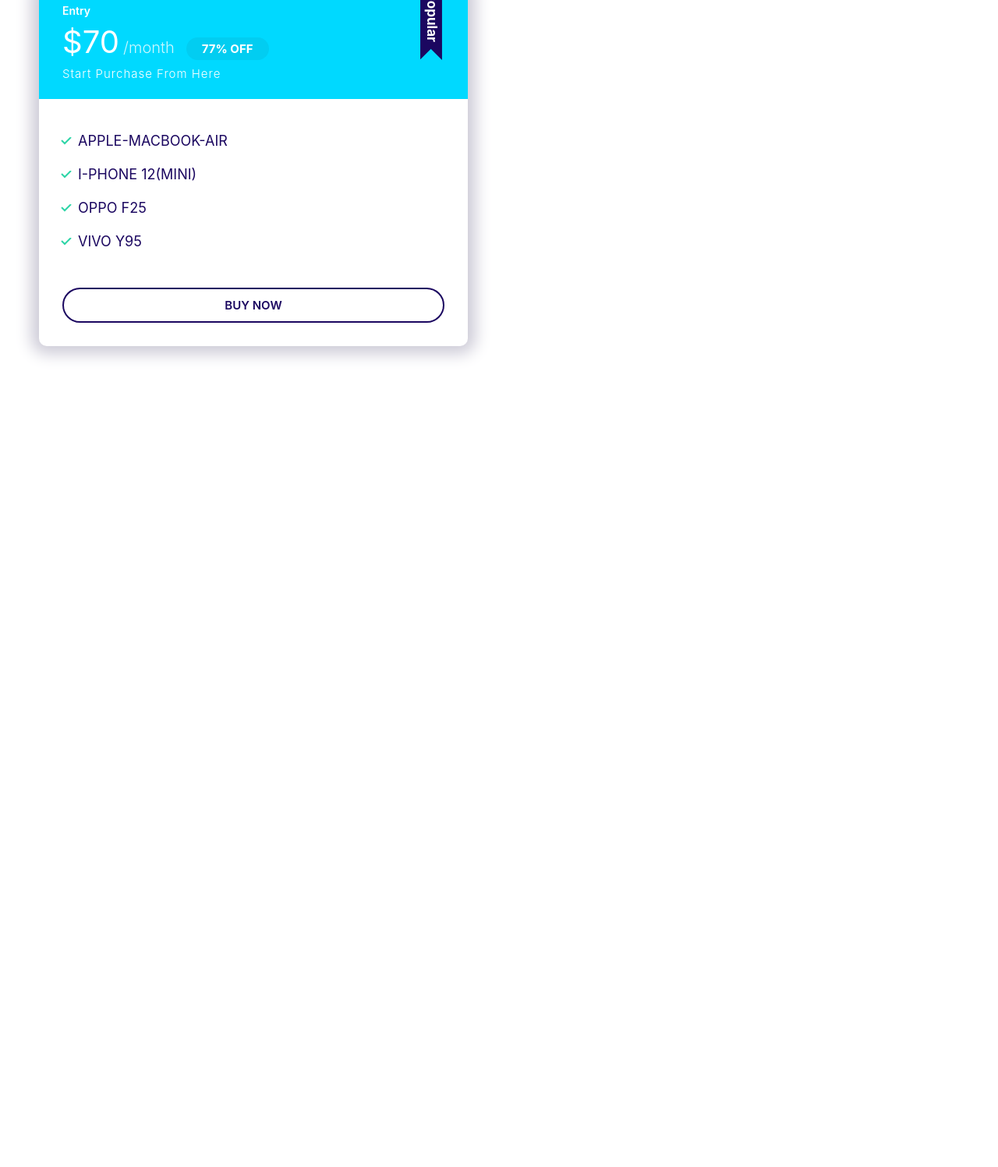
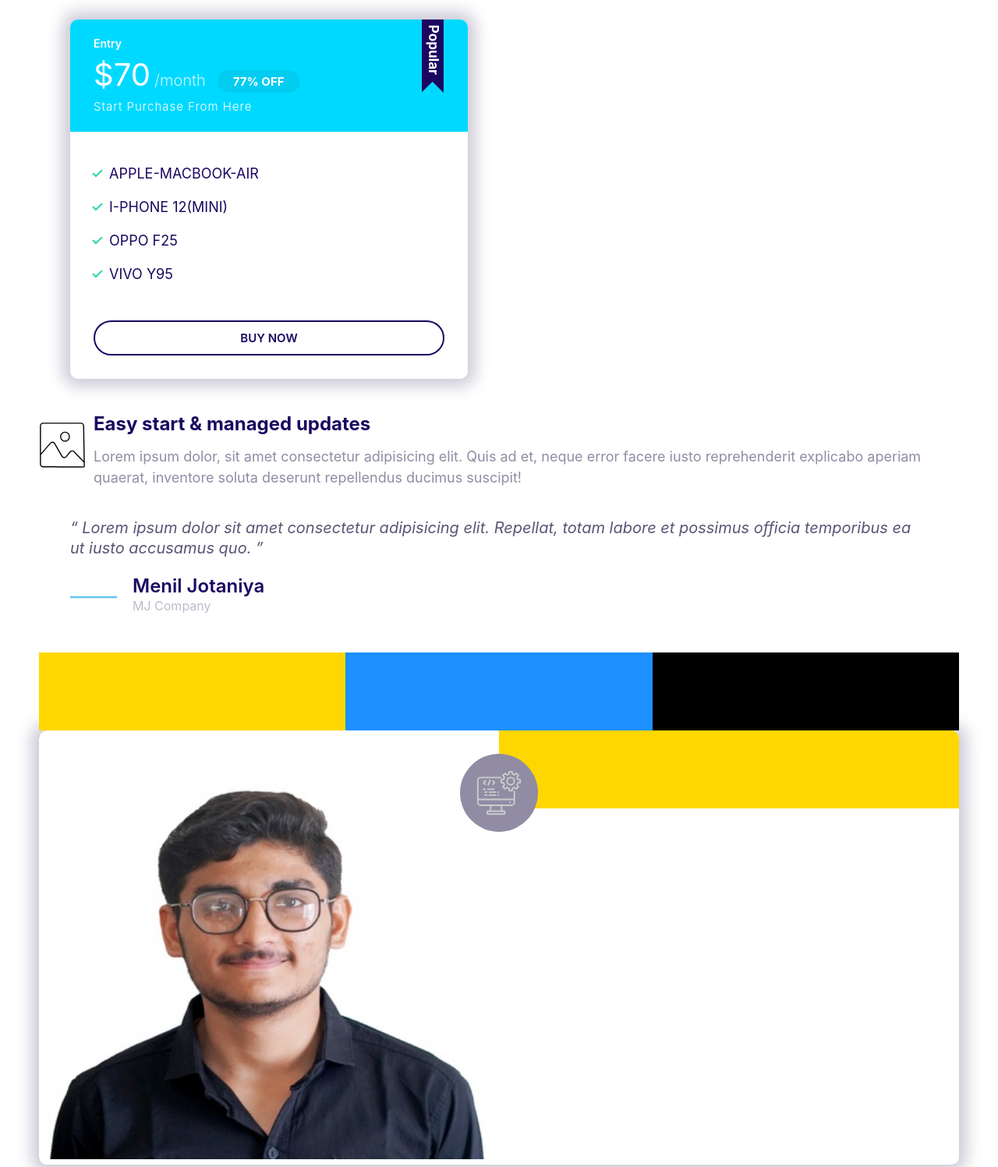
Before and after one commit to menil-nxt/nxt_repo, a plain HTML site: page index.html in a window 1280 px wide. Shown: the part 706-2203 px from the top of the page at 78% size. Before the commit the page ends 1200 px from the top, so only its background shows below. Drawn offline with Linux system fonts and the light colour scheme; a web font is replaced by a local one.

Commit message:
Add new fils

```diff
--- a/css/style.css
+++ b/css/style.css
@@ -4,6 +4,7 @@
     --color-accent:#ff3400;
     --color-headings:#1b0760;
     --color-body:#918ca4;
+    --color-body-darker:#5c5577;
     --color-border:#ccc;
     --border-radius:35px;
 }
@@ -164,12 +165,16 @@
 /* Icons */
 
 .icon{
-    width: 40px;
-    height: 40px;
+    width: 60px;
+    height: 60px;
 }
 
 .icon--primary{
     fill:var(--color-primary);
+}
+
+.icon--white{
+    fill: #ccc;
 }
 
 .icon-container{
@@ -180,6 +185,7 @@
     display: inline-flex;
     justify-content: center;
     align-items: center;
+    padding:-2px;
 }
 
 /* Buttons */
@@ -278,6 +284,10 @@
     margin: 4px;
 }
 
+.input-group .icon{
+    margin-bottom:-10px;
+}
+
 @media screen and (min-width:1024px){
     .input{
         font-size: 1.5rem;
@@ -371,3 +381,112 @@
         font-size: 1.5rem;
     }
 }
+/* Media */
+.media{
+    display: flex;
+}
+
+.media__title {
+    margin-top: 0;
+}
+
+.media__body {
+    padding-left: 10px;
+}
+
+.media__image{
+    margin-top: 1.5rem;
+}
+
+/* Quotes */
+
+.quote {
+    font-size: 3rem;
+    font-style: italic;
+    color: var(--color-body-darker);
+    line-height: 1.3;
+}
+
+.quote__text::before{
+    content: open-quote;
+}
+
+.quote__text::after{
+    content: close-quote;
+}
+
+.quote__author{
+    font-size: 3rem;
+    font-weight: 600;
+    font-style: normal;
+    margin-bottom: 0;
+}
+
+.quote__company{
+    opacity: 40%;
+    font-style: normal;
+}
+
+.quote__line{
+    position: relative;
+    bottom: 15px;
+    margin-right: 10px;
+}
+
+@media screen and (min-width:1024px) {
+    .quote{
+        font-size: 2rem;
+    }
+
+    .quote__author{
+        font-size: 2.4rem;
+    }
+
+    .quote__company{
+        font-size: 1.6rem;
+    }
+}
+
+/* Grids */
+
+.grid {
+    display: grid;
+}
+
+@media screen and (min-width: 768px) {
+    .grid--1x2{
+        grid-template-columns: repeat(2, 1fr);
+    }
+}
+
+@media screen and (min-width:1024px) {
+    .grid--1x3{
+        grid-template-columns: repeat(3, 1fr);
+    }
+}
+
+/* Testimonial */
+
+.menil {
+    padding: 3rem;
+}
+.menil__img{
+    position: relative;
+}
+
+.menil__img > img{
+    width: 100%;
+    background-color: #5c5577;
+}
+
+.menil__img > .icon-container{
+    position: absolute;
+    width: 100px;
+    height: 100px;
+    top: 3rem;
+    right: -50px;
+}
+
+.icon-container--body{
+    background: var(--color-body);
+}
--- a/index.html
+++ b/index.html
@@ -11,7 +11,7 @@
     <link rel="stylesheet" href="/nxt_repo/css/style.css" />
     <link rel="stylesheet" href="/nxt_repo/css/normalize.css" />
   </head>
-  <body>
+  <body style="padding: 5rem">
     <h1>Headind 1</h1>
     <h2>Headind 2</h2>
     <h3>Headind 3</h3>
@@ -24,16 +24,16 @@
       class="badge badge--primary /*(badge--small) you can appaly this class also*/"
       >10% OFF</span
     >
-    <span class="icon-container">
-      <svg class="icon icon--primary">
-        <use xlink:href="images/sprite.svg#clock"></use>
-      </svg>
-    </span>
     <button class="btn btn--primary btn--block">Buy Now</button>
     <a href="#" class="btn btn--secondry btn--block">Buy New</a>
     <a href="#" class="btn btn--outline btn--block">Buy New</a>
     <a href="#" class="btn btn--accent btn--block">Buy New</a>
     <div class="input-group">
+      <span class="icon-container">
+        <svg class="icon icon--primary">
+          <use xlink:href="images/sprite.svg#search"></use>
+        </svg>
+      </span>
       <input type="text" class="input" placeholder="Enter your name..." />
       <button class="btn btn--accent">Search</button>
     </div>
@@ -59,5 +59,57 @@
         </div>
       </div>
     </div>
+    <div class="media">
+      <div class="media__image">
+        <svg class="icon icon--primary">
+          <use xlink:href="images/sprite.svg#snap"></use>
+        </svg>
+      </div>
+      <div class="media__body">
+        <h3 class="media__title">Easy start & managed updates</h3>
+        <p>
+          Lorem ipsum dolor, sit amet consectetur adipisicing elit. Quis ad et,
+          neque error facere iusto reprehenderit explicabo aperiam quaerat,
+          inventore soluta deserunt repellendus ducimus suscipit!
+        </p>
+      </div>
+    </div>
+    <blockquote class="quote">
+      <p class="quote__text">
+        Lorem ipsum dolor sit amet consectetur adipisicing elit. Repellat, totam
+        labore et possimus officia temporibus ea ut iusto accusamus quo.
+      </p>
+      <footer>
+        <div class="media">
+          <div class="media__image">
+            <svg class="icon icon--primary quote__line">
+              <use xlink:href="images/sprite.svg#line"></use>
+            </svg>
+          </div>
+          <div class="media__body">
+            <h3 class="media__title quote__author">Menil Jotaniya</h3>
+            <p class="quote__company">MJ Company</p>
+          </div>
+        </div>
+      </footer>
+    </blockquote>
+    <div class="grid grid--1x2 grid--1x3">
+      <div style="height: 100px; background: gold"></div>
+      <div style="height: 100px; background: dodgerblue"></div>
+      <div style="height: 100px; background: black"></div>
+    </div>
+    <div class="card testimonial">
+      <div class="grid grid--1x2">
+        <div class="menil__img">
+          <img src="/nxt_repo/images/Menil (2).jpg" alt="Happy Smiling Owner" />
+          <span class="icon-container icon-container--body">
+            <svg class="icon icon--white">
+              <use xlink:href="images/sprite.svg#computer"></use>
+            </svg>
+          </span>
+        </div>
+        <div style="height: 100px; background: gold"></div>
+      </div>
+    </div>
   </body>
 </html>
```
Also changed, not shown: components/Grid.html (added, +5 -0 lines), components/Quote.html (added, +19 -0 lines), components/Tstimonial.html (added, +20 -0 lines), components/media.html (added, +15 -0 lines), images/Menil (2).jpg (added), images/computer.svg (added), images/testimonial.jpg (added), 3 other files.
